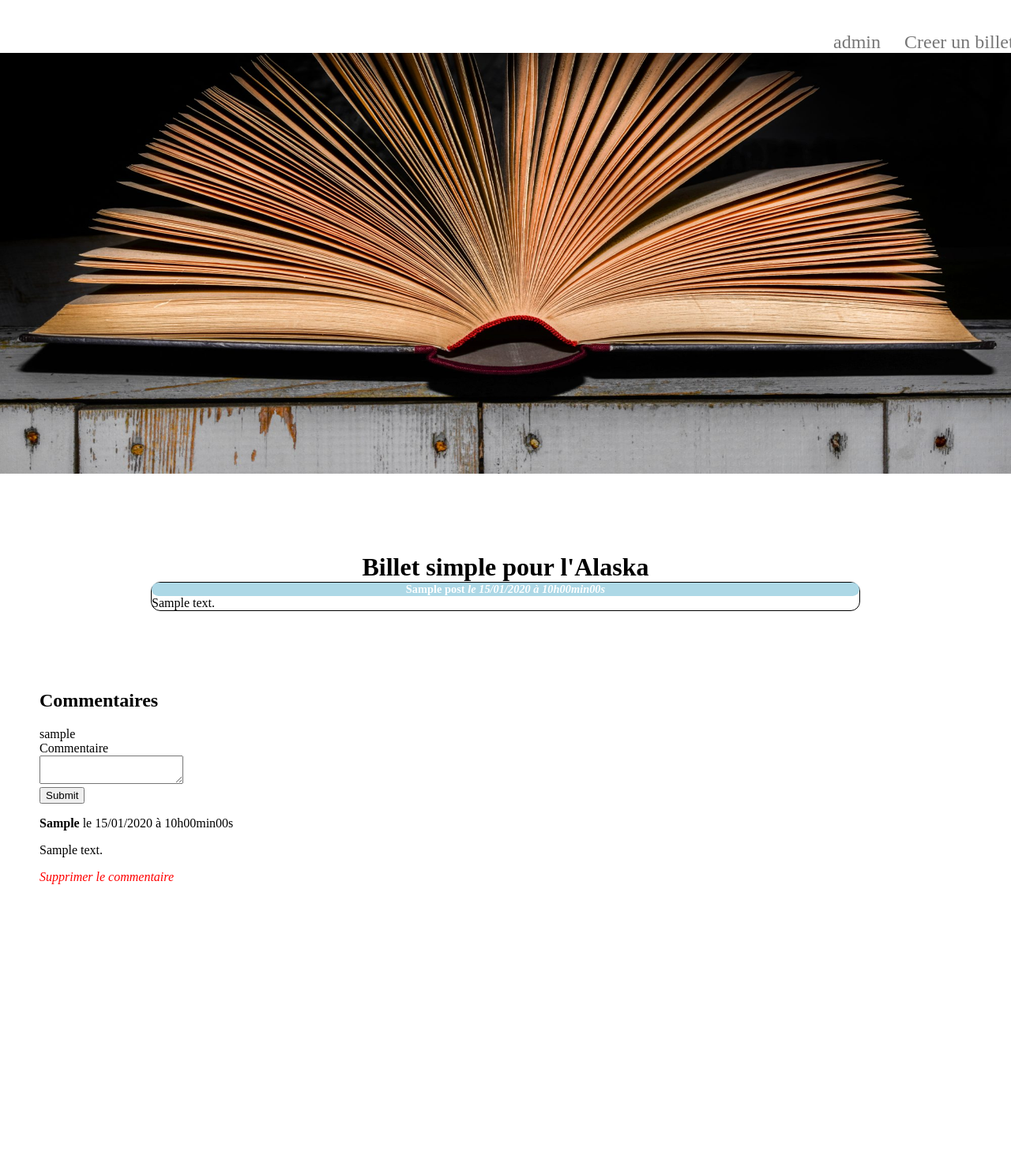
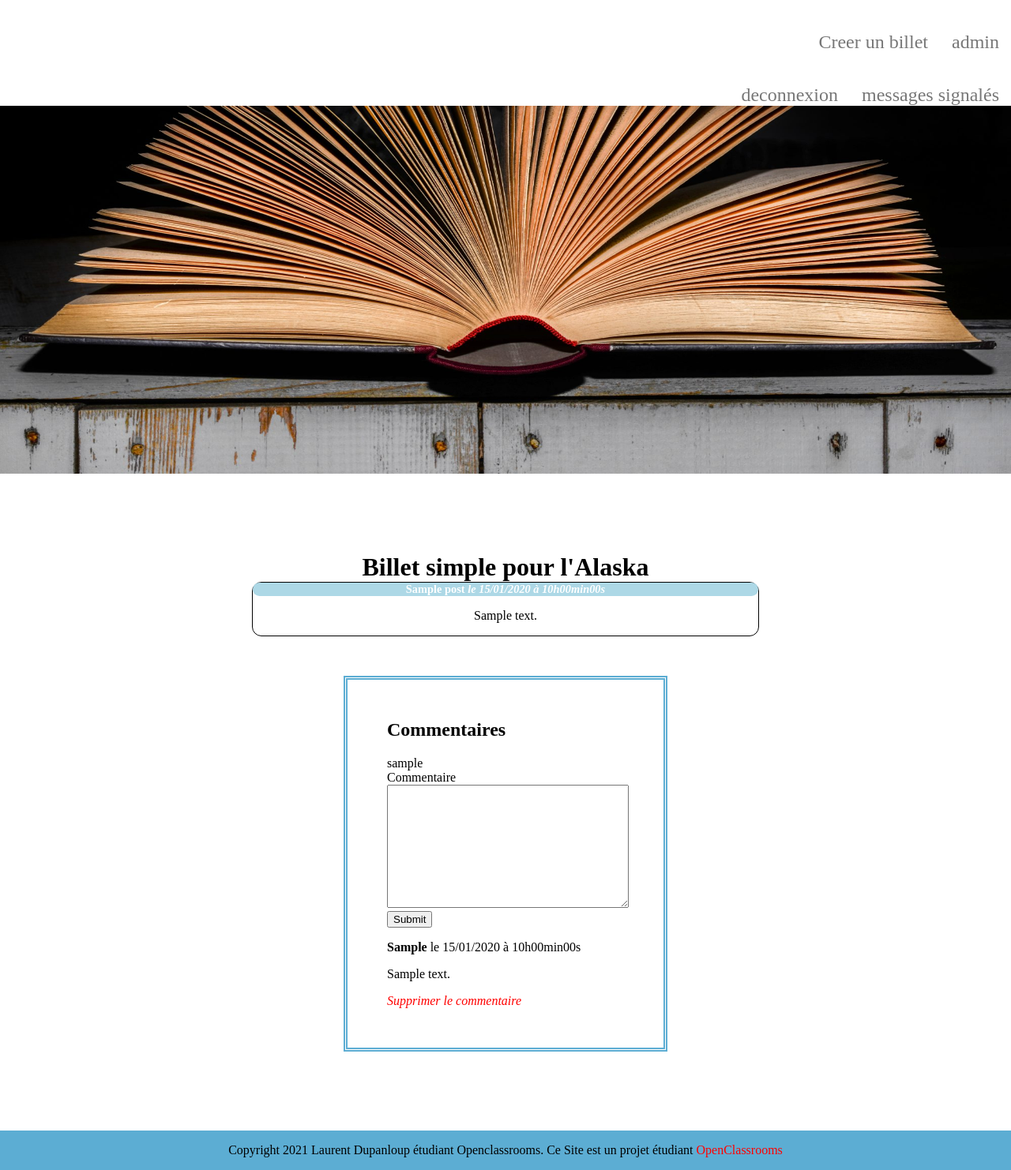
Before and after one commit to Laurent-Dupanloup/Projet4, a PHP site: page /index.php?action=post&id=1 in a window 1280 px wide. Shown: the whole page at 79% size. Before the commit the page ends 1120 px from the top, so only its background shows below. Run offline with PHP 8.4, Linux system fonts and the light colour scheme; the visitor is signed in with stand-in values (Sample User, id 1); tables that the repository leaves empty or names only in its code hold one stand-in row (values such as "Sample post"); some libraries are stand-ins or nearby versions.

Commit message:
ajout de css et petite modification des vues

```diff
--- a/public/css/style.css
+++ b/public/css/style.css
@@ -28,25 +28,41 @@ h3
     border-radius : 12px;
 
 }
-.news p
+/*.news p
 {
-    margin:auto;
-}
+    margin-left: 33%;
+}*/
 
 .news
 {
-    width:70%;
+    width:50%;
     margin:auto;
     /*background-color:#CCCCCC;*/
     border: 1px solid black;
     border-radius: 12px;
+    text-align: center;
+
 }
 
 .blog
 {
-    width: 600px;
-    margin-top: 100px;
-    margin-left: 50px;
+    width: 300px;
+    margin:auto;
+    border: thick double black;
+    /*padding-left: 50px;
+    padding-right: 50px;*/
+    padding: 50px 50px 50px 50px;
+    margin-bottom: 50px;
+    margin-top: 50px;
+    border-color: #5cadd3;
+    word-wrap: break-word;
+    height: 100%;
+}
+
+p
+{
+    /*width: 100%;
+    height: 100%;*/
 }
 
 body
@@ -56,6 +72,7 @@ body
     justify-content: flex-start;
     flex-direction: column;
     margin:auto;
+    width: 100%;
     /*border: 20px solid black;*/
 }
 
@@ -70,7 +87,10 @@ body
    margin-left: 20%;
 }
 
-
+.textacceuil2
+{
+    margin-left: 5%;
+}
 
 a
 {
@@ -90,7 +110,7 @@ h2
 }
 
 header{
-position: fixed;
+    position: fixed;
     width:100%;
     display: flex;
     /*align-items: flex-start;
@@ -104,11 +124,14 @@ position: fixed;
 nav
 {
     position: relative;
-    left: 1000px;
+    /*left: 1000px;*/
+    /*left:100%;*/
+    margin-left: 62%;
 }
 
 header nav ul li{
-    float:left;
+    /*float:left;*/
+    float: right;
 }
 
 header nav ul{
@@ -138,17 +161,32 @@ header nav ul li a{
     padding: 20px 12px 10px 20px;
 }*/
 
+textarea
+{
+    width: 300px;
+    height: 150px;
+}
+
+footer
+{
+    width: 100%;
+    /*height: 100px;*/
+    text-align: center;
+    background-color: #5cadd3;
+    margin-top: 50px;
+}
+
 .divform
 {
     display: grid;
     margin: 0px auto;
     width: 500px;
-    padding: 100px 12px 10px 20px;
+    /*padding: 100px 12px 10px 20px;*/
 }
 
 
-#btnvalider
+/*#btnvalider
 {
     margin-top: 10px;
     margin-left:  150px;
-}
+}*/
--- a/view/frontend/adminListReportMsgView.php
+++ b/view/frontend/adminListReportMsgView.php
@@ -3,7 +3,7 @@
 <?php ob_start(); ?>
 <h1>Billet simple pour l'Alaska</h1>
 
-
+<div class="blog">
 <h2>Commentaires</h2>
 <?php
 while ($comment = $commentReportList->fetch())
@@ -16,5 +16,6 @@ while ($comment = $commentReportList->fetch())
          <?php
      }
 ?>
+</div>
 <?php $content = ob_get_clean(); ?>
 <?php require('template.php'); ?>
--- a/view/frontend/adminPostView.php
+++ b/view/frontend/adminPostView.php
@@ -16,12 +16,14 @@
     if($_SESSION['droit'] == 1){
         ?>
         <em><a href="index.php?action=deletePost&amp;id=<?= $post['id'] ?>">Supprimer le post</a></em>
+        <em><a href="index.php?action=updateBillet&amp;id=<?= $data['id'] ?>#majbillet">update</a></em>
      <?php
      }
 
         ?>
 </div>
 
+<div class="blog">
 <h2>Commentaires</h2>
 <!--<?php
 //if (isset($_SESSION['id']) AND isset($_SESSION['pseudo']))
@@ -69,6 +71,7 @@ while ($comment = $comments->fetch())
          <?php
 }
 ?>
+</div>
 <?php $content = ob_get_clean(); ?>
 
 <?php require('template.php'); ?>
--- a/view/frontend/connexionView.php
+++ b/view/frontend/connexionView.php
@@ -2,7 +2,7 @@
 
 <?php ob_start(); ?>
 <h1 class="mesh1">Billet simple pour l'Alaska</h1>
-<h3 class="mesh3">Connexion</h3>
+<h3 class="mesh3" id="connexion">Connexion</h3>
 <div class="divform">
 <form action="index.php?action=verifMember" method="post">
     <div>
--- a/view/frontend/listPostsView.php
+++ b/view/frontend/listPostsView.php
@@ -30,7 +30,7 @@ while ($data = $posts->fetch())
         <div class="newstext">
             <?= /*nl2br(htmlspecialchars*/($data['content']) ?>
             <br />
-            <em><a href="index.php?action=post&amp;id=<?= $data['id'] ?>">Commentaires</a></em>
+            <em><a href="index.php?action=post&amp;id=<?= $data['id'] ?>#commentaires">Commentaires</a></em>
         </div>
     </div>
 <?php
--- a/view/frontend/postView.php
+++ b/view/frontend/postView.php
@@ -10,11 +10,11 @@
     </h3>
 
     <p>
-        <?= /*nl2br(htmlspecialchars(*/$post['content'] ?>
+            <?= /*nl2br(htmlspecialchars(*/$post['content'] ?>
     </p>
 </div>
 <div class="blog">
-<h2>Commentaires</h2>
+<h2 id="commentaires">Commentaires</h2>
 <?php
     if($_SESSION){
 ?>
--- a/view/frontend/template.php
+++ b/view/frontend/template.php
@@ -31,8 +31,8 @@
         	if(!$_SESSION){
         ?>
         <li><a href="index.php?action=listPosts">liste des billets</a></li>
-        <li><a href="index.php?action=addMember">inscription</a></li>
-        <li><a href="index.php?action=verifMember">connexion</a></li>
+        <li><a href="index.php?action=addMember#inscription">inscription</a></li>
+        <li><a href="index.php?action=verifMember#connexion">connexion</a></li>
     	<?php
     		}
 
@@ -46,7 +46,7 @@
     			elseif($_SESSION['droit']==1){
     				?>
     			<li><a href="index.php?action=modeAdmin">admin</a></li>
-    			<li><a href="index.php?action=createBillet">Creer un billet</a></li>
+    			<li><a href="index.php?action=createBillet#creerbillet">Creer un billet</a></li>
     			<li><a href="index.php?action=listMsgSignal">messages signalés</a></li>
     			<li><a href="index.php?action=decoMember">deconnexion</a></li>
     		<?php
@@ -59,5 +59,8 @@
 		<img class="img1" src="antique-book-bindings-books-1005324-2000x1200.jpg">
 
         <?= $content ?>
+    <footer>
+ 		<p>Copyright 2021 Laurent Dupanloup étudiant Openclassrooms. Ce Site est un projet étudiant <a href="https://openclassrooms.com/">OpenClassrooms</a></p>
+	</footer>
     </body>
 </html>
```
Also changed, not shown: view/frontend/adminListPostsView.php (+4 -4 lines), view/frontend/inscriptionView.php (+3 -4 lines), view/frontend/newPostView.php (+3 -8 lines), view/frontend/updateBilletView.php (+4 -15 lines).
